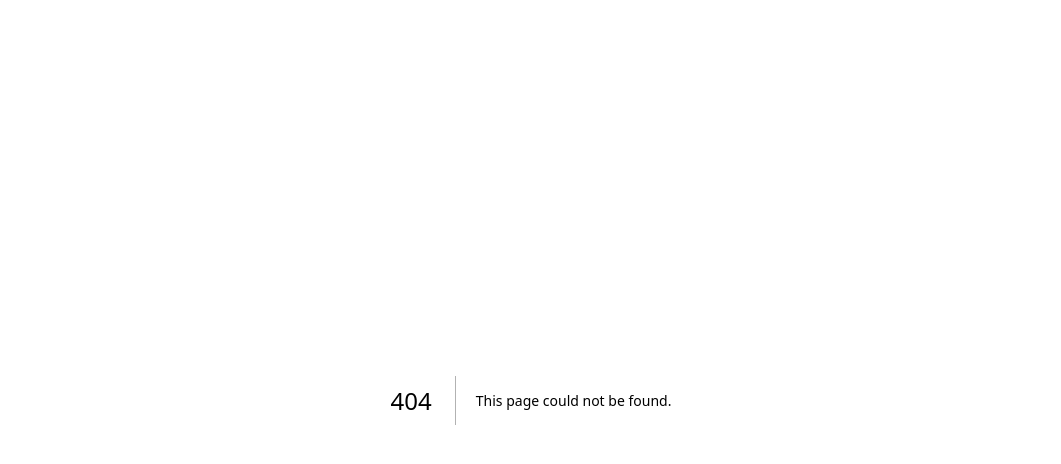
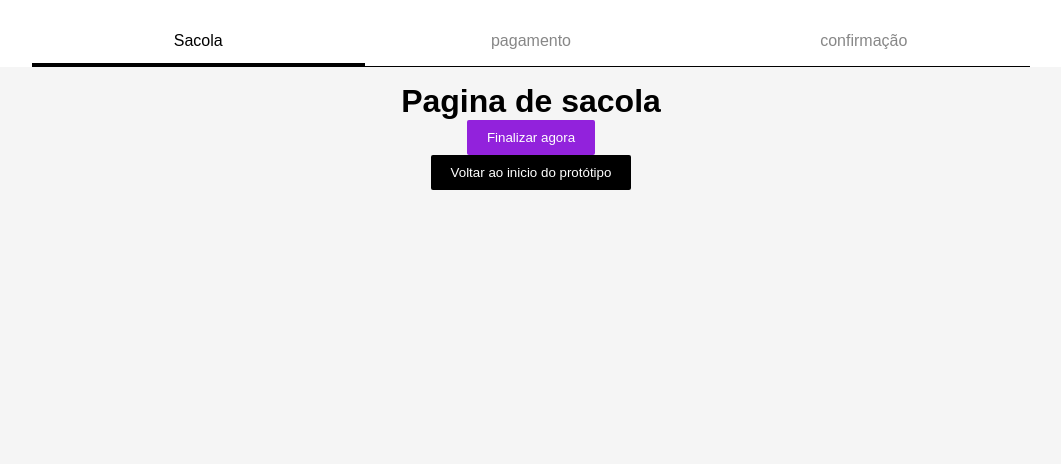
Before and after one commit to rodrigoodev/live-shopping-react, a Next.js app: page /checkout/sacola in a window 1280 px wide. Before the commit this address had no page. Shown: the top 464 px of the page, without its empty margins (109-1170 px from the left). Built offline with nearby package versions, Linux system fonts and the light colour scheme.

Commit message:
feat: add header

```diff
--- a/app/checkout/Style.module.css
+++ b/app/checkout/Style.module.css
@@ -1,3 +1,40 @@
-.pokemon {
-  background: red;
+.header {
+  background: #fff;
+  box-shadow: 0px 2px 4px 0px #0000001a;
 }
+
+.navWrapper {
+  padding: 16px 16px 0 16px;
+  display: flex;
+  justify-content: center;
+}
+
+.nav {
+  display: grid;
+  grid-template-columns: repeat(3, 1fr);
+  align-items: center;
+  border-bottom: 1px solid black;
+  width: 80%;
+}
+
+.navItem {
+  padding: 16px;
+  color: #878787;
+  text-decoration: none;
+  text-align: center;
+}
+
+.navItemActive {
+  padding-bottom: 13px;
+  border-bottom: 3px solid #000;
+  color: black;
+}
+
+.main {
+  display: flex;
+  align-items: center;
+  flex-direction: column;
+  padding: 16px;
+  background: #f5f5f5;
+  height: 100vh;
+}
--- a/app/checkout/layout.js
+++ b/app/checkout/layout.js
@@ -1,9 +1,46 @@
+"use client";
 import style from "./Style.module.css";
+import Link from "next/link";
+import { usePathname } from "next/navigation";
 
 export default function Layout({ children }) {
+  const currentPath = usePathname();
+
   return (
     <>
-      <main className={style.pokemon}>{children}</main>
+      <header className={style.header}>
+        <nav className={style.navWrapper}>
+          <div className={style.nav}>
+            <Link
+              className={`${style.navItem} ${
+                currentPath == "/checkout/sacola" ? style.navItemActive : ""
+              }`}
+              href="/checkout/sacola"
+            >
+              Sacola
+            </Link>
+            <Link
+              className={`${style.navItem} ${
+                currentPath == "/checkout/pagamento" ? style.navItemActive : ""
+              }`}
+              href="/checkout/pagamento"
+            >
+              pagamento
+            </Link>
+            <Link
+              className={`${style.navItem} ${
+                currentPath == "/checkout/confirmacao"
+                  ? style.navItemActive
+                  : ""
+              }`}
+              href="/checkout/confirmacao"
+            >
+              confirmação
+            </Link>
+          </div>
+        </nav>
+      </header>
+      <main className={style.main}>{children}</main>
     </>
   );
 }
--- a/app/checkout/carrinho/page.js
+++ b/app/checkout/sacola/page.js
@@ -3,7 +3,7 @@ import Button from "../../components/Button";
 export default function Page() {
   return (
     <>
-      <h1>Pagina de carrinho</h1>
+      <h1>Pagina de sacola</h1>
       <Button variant="primary"> Finalizar agora </Button>
       <Button variant="secondary"> Voltar ao inicio do protótipo </Button>
     </>
--- a/app/style.css
+++ b/app/style.css
@@ -3,3 +3,7 @@
   margin: 0;
   box-sizing: border-box;
 }
+
+body {
+  font-family: "Arial", sans-serif;
+}
```
Also changed, not shown: app/checkout/confirmacao/page.js (added, +9 -0 lines), app/checkout/pagamento/page.js (added, +9 -0 lines).
